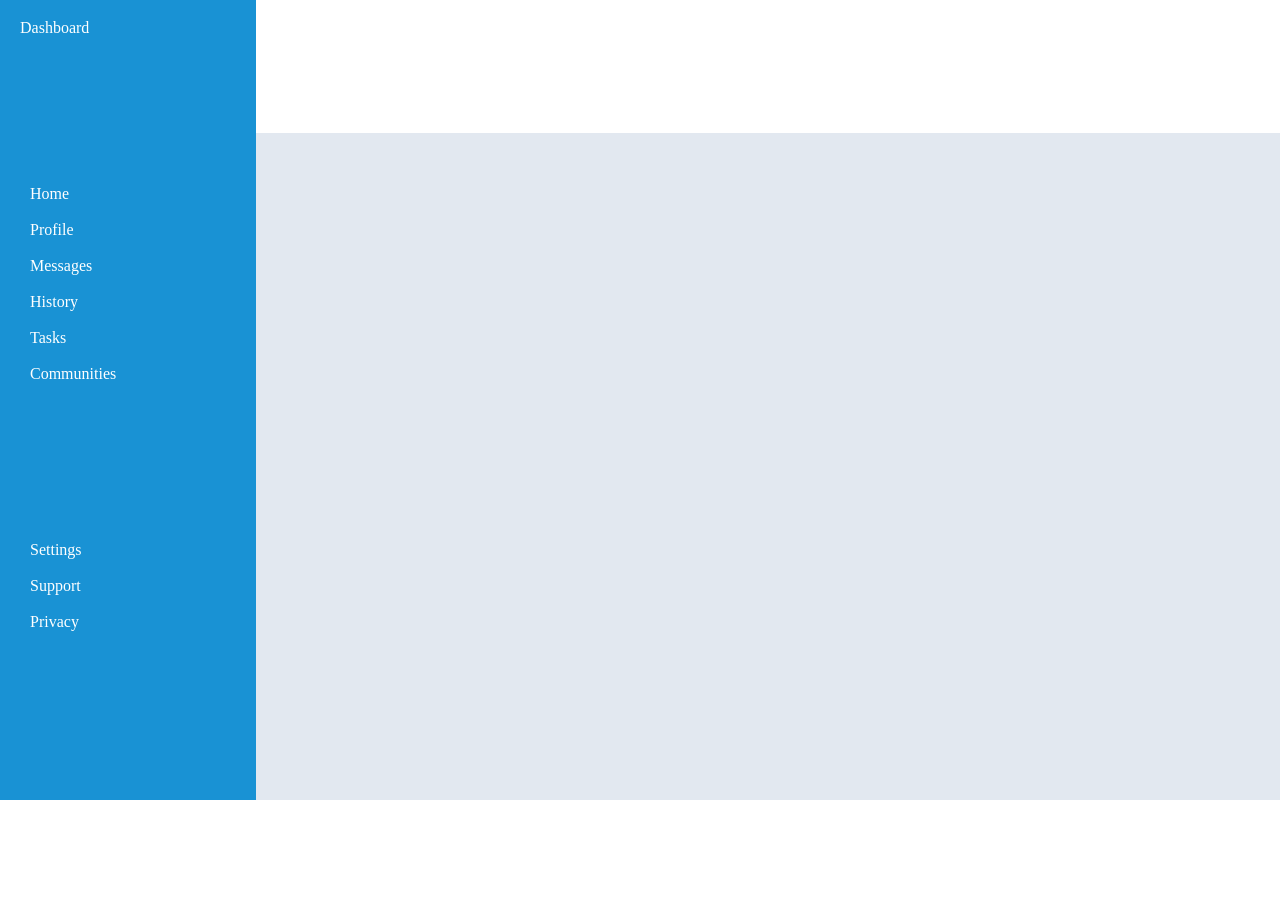
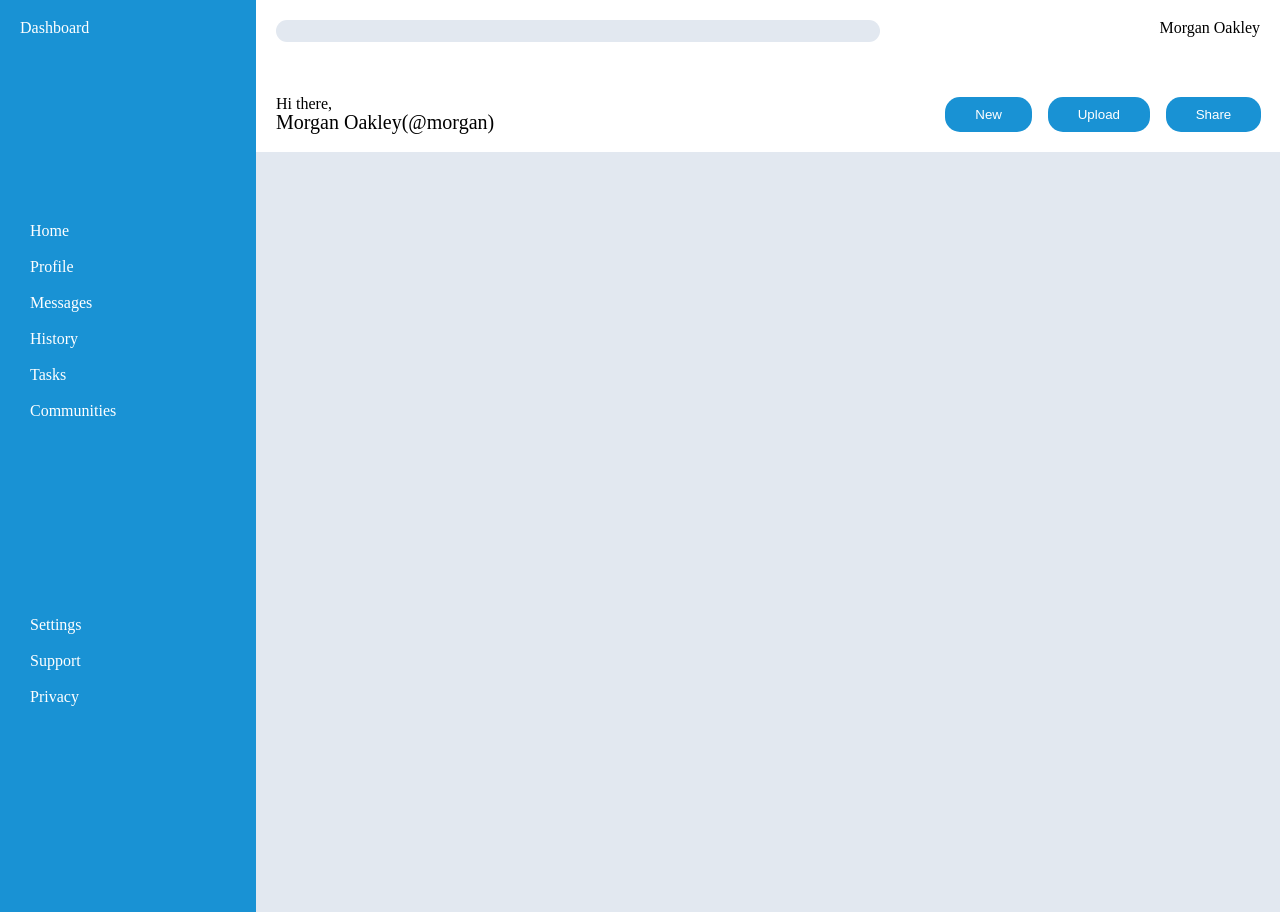
Before and after one commit to K20055612/odin-dashboard, a plain HTML site: page index.html in a window 1280 px wide. Before the commit the page ends 800 px from the top, so only its background shows below. Drawn offline with Linux system fonts and the light colour scheme.

Commit message:
Lay out header contents

```diff
--- a/index.html
+++ b/index.html
@@ -9,7 +9,19 @@
 </head>
 
 <body>
-    <header class="header"></header>
+    <header class="header">
+        <input type="text" class="header__search" name="search" id="search">
+        <span class="header__profile">Morgan Oakley</span>
+        <div class="header__welcome">
+            <div class="header__welcome__message">Hi there,</div>
+            <div class="header__welcome__name">Morgan Oakley(@morgan)</div>
+        </div>
+        <div class="header__button-tray">
+            <button type="button" class="header__button">New</button>
+            <button type="button" class="header__button">Upload</button>
+            <button type="button" class="header__button">Share</button>
+        </div>
+    </header>
     <aside class="sidebar">
         <h1 class="sidebar__title">Dashboard</h1>
         <div class="sidebar__icon-tray">
--- a/style.css
+++ b/style.css
@@ -136,6 +136,10 @@ table {
 
 /* Syles for the page */
 
+:root {
+    --main-padding: 20px;
+}
+
 body {
     min-height: 100vh;
     display: grid;
@@ -144,8 +148,60 @@ body {
 }
 
 .header {
+    padding: var(--main-padding);
     grid-row: 1 / 2;
     grid-column: 2 / 3;
+    display: grid;
+    grid-template-columns: 2fr 1fr;
+    grid-template-rows: repeat(2, 1fr);
+    justify-items: start;
+    align-items: start;
+    gap: 40px;
+}
+
+
+.header__welcome__name {
+    font-size: 20px;
+}
+
+.header__button {
+    color: white;
+    background: #1992D4;
+    border: none;
+    border-radius: 15px;
+    padding: 10px 30px;
+}
+
+.header__search {
+    grid-row: 1 / 2;
+    grid-column: 1 / 2;
+    height: 20px;
+    width: clamp(100px, 100%, 600px);
+    background-color: #E2E8F0;
+    border-radius: 35px;
+    border: none;
+}
+
+.header__profile {
+    grid-row: 1 / 2;
+    grid-column: 2 / 3;
+    justify-self: end;
+}
+
+.header__welcome {
+    grid-row: 2 / 3;
+    grid-column: 1 / 2;
+    align-self: flex-end;
+}
+
+.header__button-tray {
+    grid-row: 2 / 3;
+    grid-column: 2 / 3;
+    justify-self: end;
+    align-self: flex-end;
+    display: grid;
+    grid-template-columns: repeat(3, 1fr);
+    gap: clamp(10px, 5%, 20px);
 }
 
 .sidebar {
@@ -155,7 +211,7 @@ body {
     grid-row: 1 / 3;
     display: grid;
     grid-template-columns: 1fr;
-    padding: 20px;
+    padding: var(--main-padding);
 }
 
 .icon {
```
